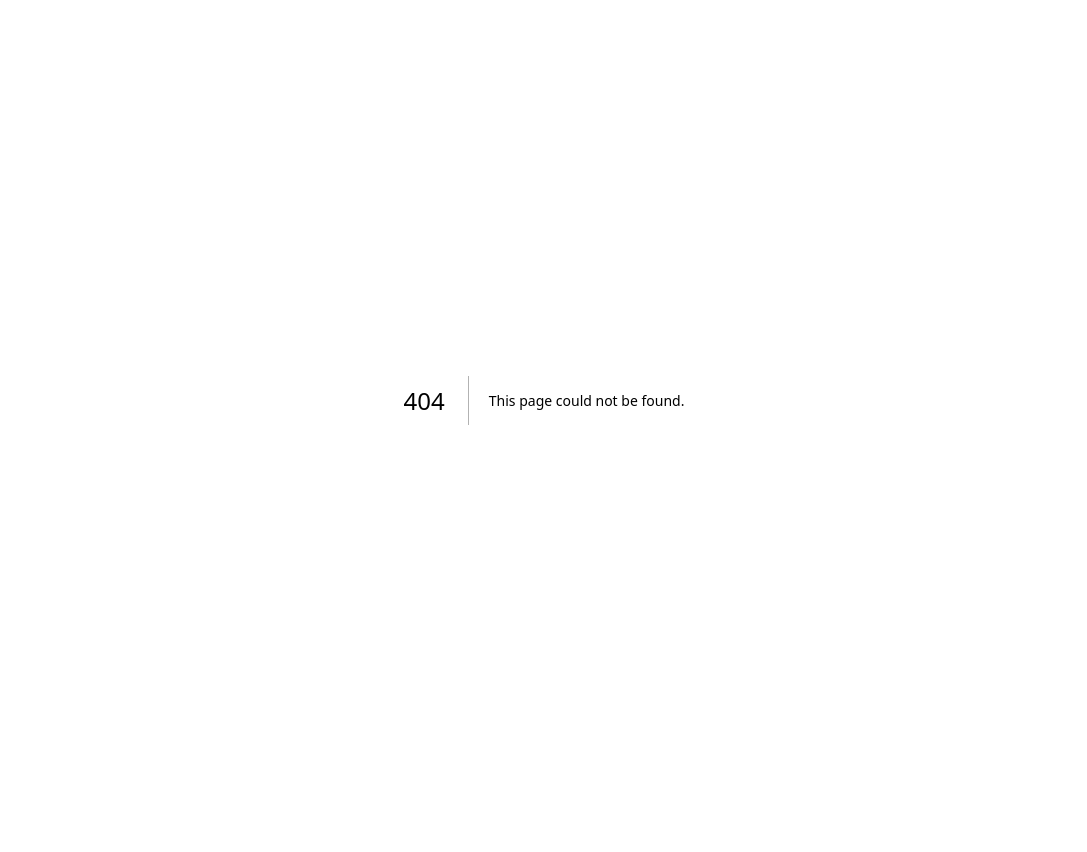
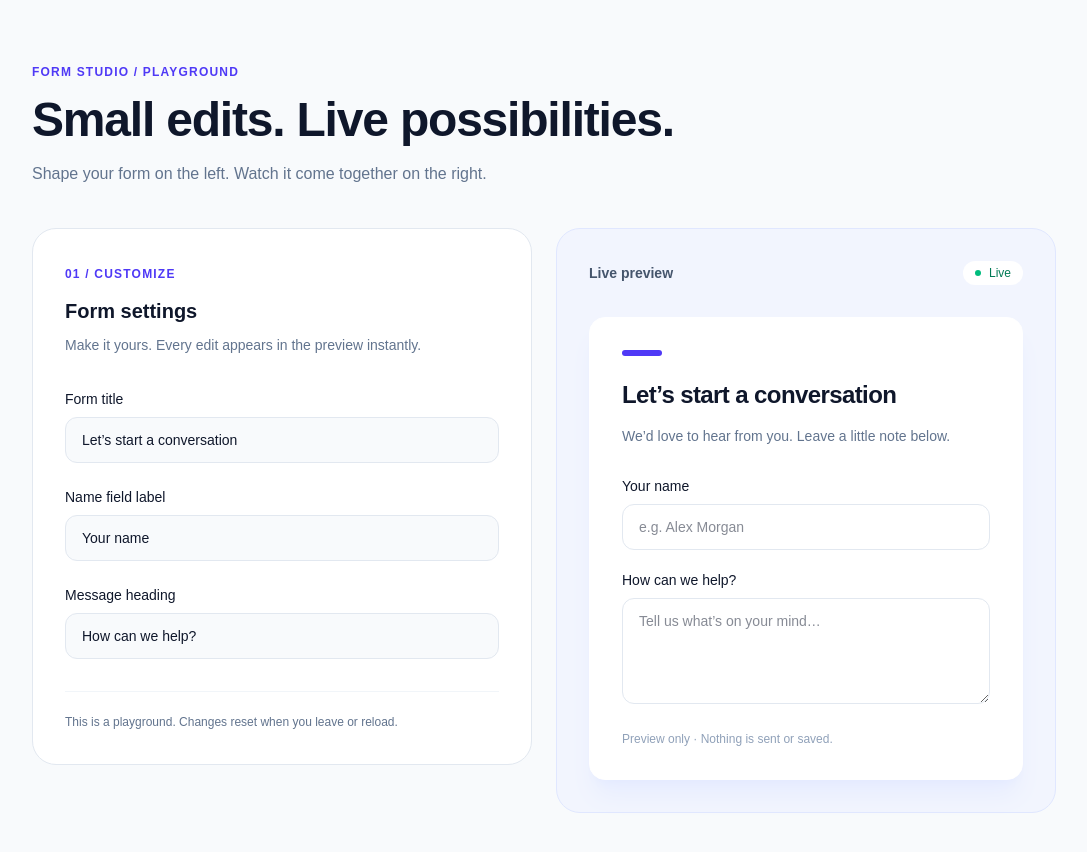
Before and after one commit to anshucodebook15/nextjs_play, a Next.js app: page /form-preview in a window 1280 px wide. Before the commit this address had no page. Shown: the top 852 px of the page, without its empty margins (96-1183 px from the left). Before the commit the page ends 800 px from the top, so only its background shows below. Built offline with nearby package versions, Linux system fonts and the light colour scheme.

Commit message:
feat: demo preview is live

```diff
--- /dev/null
+++ b/context/form-preview-contract.md
@@ -0,0 +1,11 @@
+# Demo form preview
+
+- Phase: isolated preview demo; no builder or publishing implementation.
+- Feature: `form-preview`; entry: `FormPreviewFeature`; hook: `useFormPreview`.
+- Route: `/form-preview`.
+- Settings: form title, name field label, and message heading.
+- State owner: feature hook using local React state, scoped to each mounted demo. Preview input values remain component-local browser state.
+- Flow: settings callback -> hook state update -> settings and preview props.
+- Persistence: memory only; leaving the page or reloading resets settings. No API, service, or global store is needed for these simple local edits.
+- Validation/errors: free-form text, including empty strings, is allowed for experimentation. Preview fields retain accessible fallback labels when headings are empty. No submission or transport errors apply.
+- Acceptance: all three settings update the preview immediately; preview inputs remain usable while settings change; columns stack on small screens.
--- a/context/progress-tracker.md
+++ b/context/progress-tracker.md
@@ -1,3 +1,10 @@
+## 2026-11-04
+
+- Added an isolated `/form-preview` demo with two responsive columns: editable form title, name label, and message heading alongside an interactive live preview. Added a feature contract in `context/form-preview-contract.md`.
+- Kept state in `useFormPreview`, composition in the feature entry, and presentation in prop-driven components. Settings are memory-only and reset on navigation/reload; this demo has no persistence or submission.
+- Added an interaction test for live changes, preservation of preview input, and accessible fallback labels.
+- Verification: all 3 test files / 8 tests passed; TypeScript, targeted ESLint, changed-file Prettier, and `git diff --check` passed. Full ESLint completed with 0 errors and 3 existing warnings. Repository-wide formatting reports 31 existing files. Production build and browser layout have not been verified.
+
 ## 2026-11-03
 
 - Revised `agents/feature.md` into a standard feature contract, folder/responsibility map, prescribed runtime flows, dependency-ordered implementation process, complex todo workflow, tradeoff evaluation, and reusable AI task brief. Standardized the hook boundary in `agents/rules.md`; services remain conditional on domain logic. No application code changed.
--- /dev/null
+++ b/src/app/form-preview/page.tsx
@@ -0,0 +1,5 @@
+import { FormPreviewFeature } from "@/src/features/form-preview";
+
+export default function FormPreviewPage() {
+  return <FormPreviewFeature />;
+}
--- /dev/null
+++ b/src/features/form-preview/components/FormPreviewBox.tsx
@@ -0,0 +1,61 @@
+import type { FormPreviewSettings } from "@/src/features/form-preview/types/formPreview.types";
+
+export function FormPreviewBox({ settings }: { settings: FormPreviewSettings }) {
+  return (
+    <section
+      aria-labelledby="preview-heading"
+      className="min-w-0 rounded-3xl border border-indigo-100 bg-indigo-50/60 p-6 sm:p-8"
+    >
+      <div className="mb-8 flex items-center justify-between gap-3">
+        <h2 id="preview-heading" className="text-sm font-semibold text-slate-600">
+          Live preview
+        </h2>
+        <span className="flex items-center gap-2 rounded-full bg-white px-3 py-1 text-xs font-medium text-emerald-700">
+          <span className="h-1.5 w-1.5 rounded-full bg-emerald-500" />
+          Live
+        </span>
+      </div>
+      <div className="rounded-2xl border border-white bg-white p-6 shadow-xl shadow-indigo-100/60 sm:p-8">
+        <div className="mb-6 h-1.5 w-10 rounded-full bg-indigo-600" />
+        <h3 className="min-h-8 text-2xl leading-tight font-semibold tracking-tight break-words">
+          {settings.title}
+        </h3>
+        <p className="mt-3 text-sm leading-6 text-slate-500">
+          We’d love to hear from you. Leave a little note below.
+        </p>
+        <div className="mt-7 space-y-5">
+          <div>
+            <label
+              htmlFor="preview-name"
+              className="mb-2 block min-h-5 text-sm font-medium break-words"
+            >
+              {settings.name}
+            </label>
+            <input
+              id="preview-name"
+              aria-label={settings.name.trim() || "Name"}
+              placeholder="e.g. Alex Morgan"
+              className="w-full rounded-xl border border-slate-200 px-4 py-3 text-sm focus:ring-2 focus:ring-indigo-500 focus:outline-none"
+            />
+          </div>
+          <div>
+            <label
+              htmlFor="preview-message"
+              className="mb-2 block min-h-5 text-sm font-medium break-words"
+            >
+              {settings.messageHeading}
+            </label>
+            <textarea
+              id="preview-message"
+              aria-label={settings.messageHeading.trim() || "Message"}
+              rows={4}
+              placeholder="Tell us what’s on your mind…"
+              className="w-full resize-y rounded-xl border border-slate-200 px-4 py-3 text-sm focus:ring-2 focus:ring-indigo-500 focus:outline-none"
+            />
+          </div>
+        </div>
+        <p className="mt-5 text-xs text-slate-400">Preview only · Nothing is sent or saved.</p>
+      </div>
+    </section>
+  );
+}
--- /dev/null
+++ b/src/features/form-preview/components/FormPreviewSettings.tsx
@@ -0,0 +1,52 @@
+import type {
+  FormPreviewSettings as PreviewSettings,
+  UpdateFormPreviewSetting,
+} from "@/src/features/form-preview/types/formPreview.types";
+
+type FormPreviewSettingsProps = {
+  settings: PreviewSettings;
+  onSettingChange: UpdateFormPreviewSetting;
+};
+
+export function FormPreviewSettings({ settings, onSettingChange }: FormPreviewSettingsProps) {
+  return (
+    <section
+      aria-labelledby="settings-heading"
+      className="rounded-3xl border border-slate-200 bg-white p-6 sm:p-8"
+    >
+      <span className="text-xs font-semibold tracking-widest text-indigo-600 uppercase">
+        01 / Customize
+      </span>
+      <h2 id="settings-heading" className="mt-3 text-xl font-semibold">
+        Form settings
+      </h2>
+      <p className="mt-2 text-sm leading-6 text-slate-500">
+        Make it yours. Every edit appears in the preview instantly.
+      </p>
+      <div className="mt-8 space-y-6">
+        {(
+          [
+            ["title", "Form title"],
+            ["name", "Name field label"],
+            ["messageHeading", "Message heading"],
+          ] as const
+        ).map(([setting, label]) => (
+          <div key={setting}>
+            <label htmlFor={`setting-${setting}`} className="mb-2 block text-sm font-medium">
+              {label}
+            </label>
+            <input
+              id={`setting-${setting}`}
+              value={settings[setting]}
+              onChange={(event) => onSettingChange(setting, event.target.value)}
+              className="w-full rounded-xl border border-slate-200 bg-slate-50 px-4 py-3 text-sm transition focus:border-indigo-500 focus:ring-2 focus:ring-indigo-100 focus:outline-none motion-reduce:transition-none"
+            />
+          </div>
+        ))}
+      </div>
+      <p className="mt-8 border-t border-slate-100 pt-5 text-xs leading-5 text-slate-500">
+        This is a playground. Changes reset when you leave or reload.
+      </p>
+    </section>
+  );
+}
--- /dev/null
+++ b/src/features/form-preview/hooks/useFormPreview.ts
@@ -0,0 +1,19 @@
+import { useState } from "react";
+import type {
+  FormPreviewSettings,
+  UpdateFormPreviewSetting,
+} from "@/src/features/form-preview/types/formPreview.types";
+
+export function useFormPreview() {
+  const [settings, setSettings] = useState<FormPreviewSettings>({
+    title: "Let’s start a conversation",
+    name: "Your name",
+    messageHeading: "How can we help?",
+  });
+
+  const updateSetting: UpdateFormPreviewSetting = (setting, value) => {
+    setSettings((previous) => ({ ...previous, [setting]: value }));
+  };
+
+  return { settings, updateSetting };
+}
--- /dev/null
+++ b/src/features/form-preview/index.tsx
@@ -0,0 +1,29 @@
+"use client";
+
+import { FormPreviewBox } from "@/src/features/form-preview/components/FormPreviewBox";
+import { FormPreviewSettings } from "@/src/features/form-preview/components/FormPreviewSettings";
+import { useFormPreview } from "@/src/features/form-preview/hooks/useFormPreview";
+
+export function FormPreviewFeature() {
+  const { settings, updateSetting } = useFormPreview();
+
+  return (
+    <main className="min-h-screen bg-slate-50 px-4 py-12 text-slate-900 sm:px-8 sm:py-16">
+      <div className="mx-auto max-w-5xl">
+        <p className="text-xs font-semibold tracking-widest text-indigo-600 uppercase">
+          Form studio / Playground
+        </p>
+        <h1 className="mt-4 text-4xl font-semibold tracking-tight sm:text-5xl">
+          Small edits. Live possibilities.
+        </h1>
+        <p className="mt-4 max-w-xl text-base leading-7 text-slate-500">
+          Shape your form on the left. Watch it come together on the right.
+        </p>
+        <div className="mt-10 grid items-start gap-6 md:grid-cols-2">
+          <FormPreviewSettings settings={settings} onSettingChange={updateSetting} />
+          <FormPreviewBox settings={settings} />
+        </div>
+      </div>
+    </main>
+  );
+}
```
Also changed, not shown: src/features/form-preview/types/formPreview.types.ts (added, +7 -0 lines), 2 other files (tests, documents, lock files or other folders).
